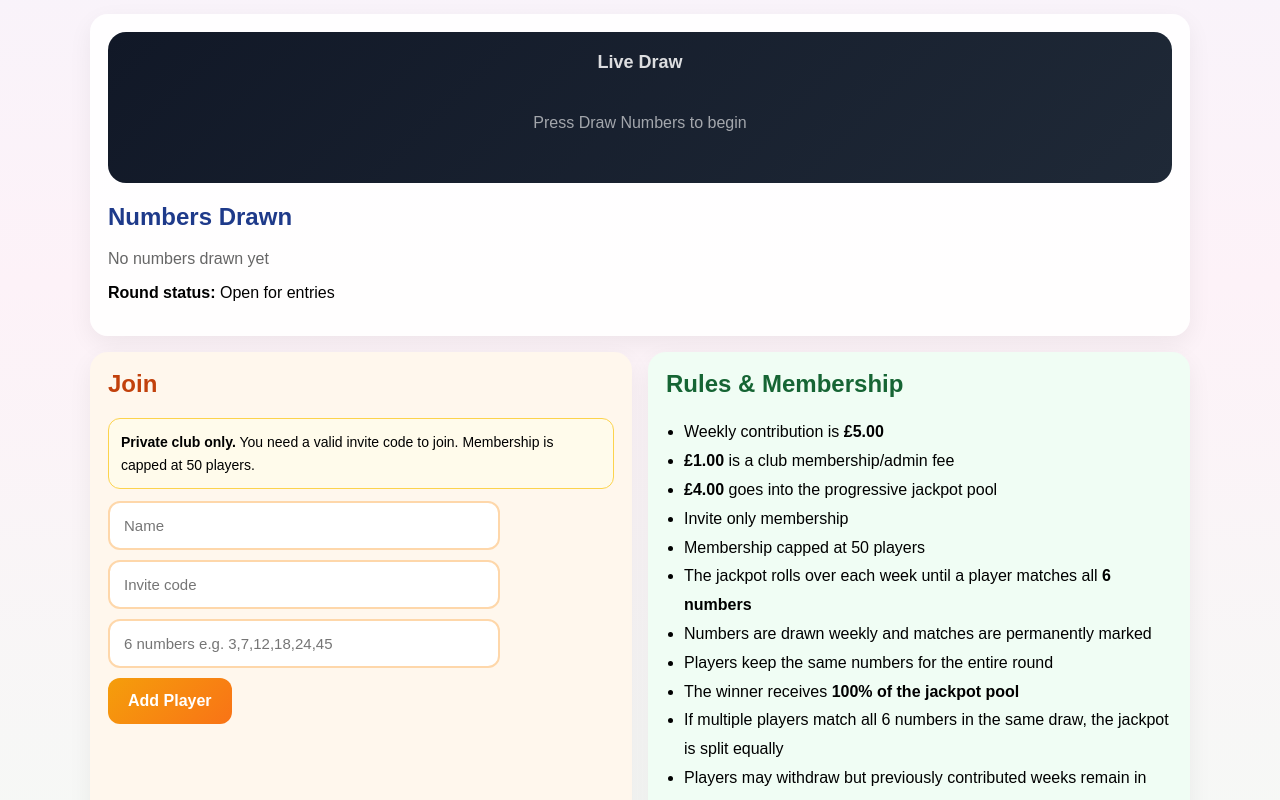
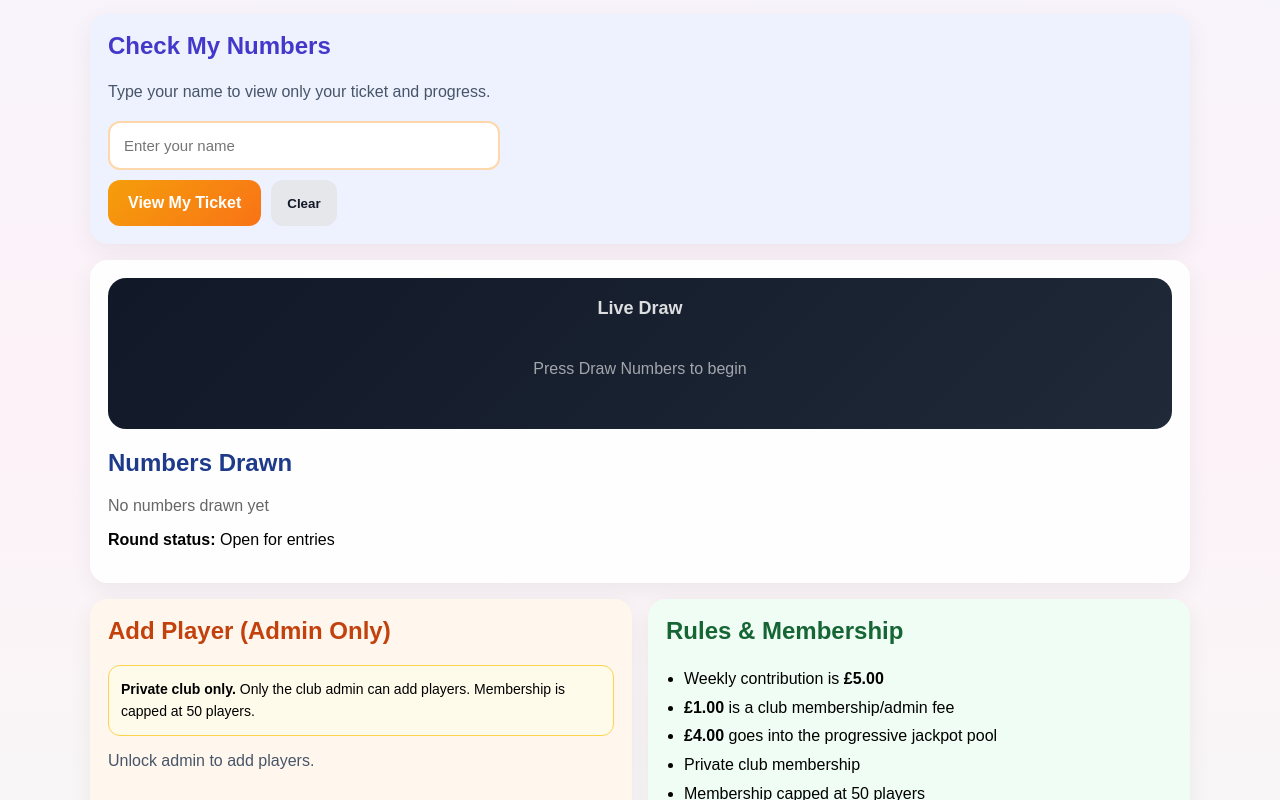
Before and after one commit to Spwindows/WP-Bingo2, a React (Vite) app: page / in a window 1280 px wide. Shown: the part 700-1500 px from the top of the page. Built offline with nearby package versions, Linux system fonts and the light colour scheme.

Commit message:
Update App.jsx

```diff
--- a/src/App.jsx
+++ b/src/App.jsx
@@ -5,9 +5,8 @@ const JACKPOT_FEE = 4;
 const WEEKLY_TOTAL = MEMBERSHIP_FEE + JACKPOT_FEE;
 const CURRENCY = "£";
 const ADMIN_PIN = "1234";
-const INVITE_CODE = "BINGO2026";
 const MAX_PLAYERS = 50;
-const STORAGE_KEY = "wp-bingo-club-v9";
+const STORAGE_KEY = "wp-bingo-club-v10";
 
 function randomDraw() {
   const nums = [];
@@ -53,7 +52,6 @@ export default function App() {
   const [drawn, setDrawn] = useState([]);
   const [name, setName] = useState("");
   const [nums, setNums] = useState("");
-  const [invite, setInvite] = useState("");
   const [week, setWeek] = useState(1);
 
   const [winnerFound, setWinnerFound] = useState(false);
@@ -71,6 +69,9 @@ export default function App() {
   const [autoDrawDay, setAutoDrawDay] = useState("Friday");
   const [autoDrawTime, setAutoDrawTime] = useState("19:00");
   const [lastAutoDrawStamp, setLastAutoDrawStamp] = useState("");
+
+  const [playerLookup, setPlayerLookup] = useState("");
+  const [selectedPlayerName, setSelectedPlayerName] = useState("");
 
   useEffect(() => {
     const raw = localStorage.getItem(STORAGE_KEY);
@@ -91,6 +92,7 @@ export default function App() {
       setAutoDrawDay(saved.autoDrawDay || "Friday");
       setAutoDrawTime(saved.autoDrawTime || "19:00");
       setLastAutoDrawStamp(saved.lastAutoDrawStamp || "");
+      setSelectedPlayerName(saved.selectedPlayerName || "");
     } catch {
       // ignore bad saved data
     }
@@ -113,6 +115,7 @@ export default function App() {
         autoDrawDay,
         autoDrawTime,
         lastAutoDrawStamp,
+        selectedPlayerName,
       })
     );
   }, [
@@ -129,6 +132,7 @@ export default function App() {
     autoDrawDay,
     autoDrawTime,
     lastAutoDrawStamp,
+    selectedPlayerName,
   ]);
 
   const roundStarted = drawn.length > 0;
@@ -155,6 +159,15 @@ export default function App() {
 
   const winnerPrizeEach =
     winnerNames.length > 0 ? currentJackpot / winnerNames.length : currentJackpot;
+
+  const selectedPlayer = useMemo(() => {
+    if (!selectedPlayerName.trim()) return null;
+    return (
+      players.find(
+        (p) => p.name.toLowerCase() === selectedPlayerName.trim().toLowerCase()
+      ) || null
+    );
+  }, [players, selectedPlayerName]);
 
   useEffect(() => {
     if (!roundStarted) return;
@@ -248,18 +261,18 @@ export default function App() {
   function addPlayer(e) {
     e.preventDefault();
 
+    if (!adminUnlocked) {
+      alert("Unlock admin first");
+      return;
+    }
+
     if (players.length >= MAX_PLAYERS) {
       alert(`Club is full (${MAX_PLAYERS} members max)`);
       return;
     }
 
-    if (invite.trim() !== INVITE_CODE) {
-      alert("Invalid invite code");
-      return;
-    }
-
     if (roundStarted) {
-      alert("No new players can join after the round starts");
+      alert("No new players can be added after the round starts");
       return;
     }
 
@@ -311,7 +324,31 @@ export default function App() {
 
     setName("");
     setNums("");
-    setInvite("");
+  }
+
+  function checkMyNumbers(e) {
+    e.preventDefault();
+
+    if (!playerLookup.trim()) {
+      alert("Enter your name");
+      return;
+    }
+
+    const found = players.find(
+      (p) => p.name.toLowerCase() === playerLookup.trim().toLowerCase()
+    );
+
+    if (!found) {
+      alert("No player found with that name");
+      return;
+    }
+
+    setSelectedPlayerName(found.name);
+  }
+
+  function clearPlayerLookup() {
+    setPlayerLookup("");
+    setSelectedPlayerName("");
   }
 
   function finishDraw(updated, drawIdsForHighlight) {
@@ -493,7 +530,6 @@ export default function App() {
     setLastDrawIds([]);
     setName("");
     setNums("");
-    setInvite("");
     setWeek(1);
     setWinnerFound(false);
     setWinnerNames([]);
@@ -502,6 +538,8 @@ export default function App() {
     setRoundCancelled(false);
     setAutoDrawEnabled(false);
     setLastAutoDrawStamp("");
+    setPlayerLookup("");
+    setSelectedPlayerName("");
   }
 
   return (
@@ -550,7 +588,7 @@ export default function App() {
                 {formatMoney(JACKPOT_FEE)} jackpot
               </div>
               <div style={{ marginTop: 6, opacity: 0.95 }}>
-                Invite only • Max {MAX_PLAYERS} members
+                Private club • Max {MAX_PLAYERS} members
               </div>
             </div>
           </div>
@@ -698,6 +736,44 @@ export default function App() {
           </p>
         </div>
 
+        <div style={{ ...card, background: "#eef2ff" }}>
+          <h2 style={{ marginTop: 0, color: "#4338ca" }}>Check My Numbers</h2>
+          <p style={{ marginTop: 0, color: "#475569", lineHeight: 1.6 }}>
+            Type your name to view only your ticket and progress.
+          </p>
+
+          <form onSubmit={checkMyNumbers}>
+            <input
+              placeholder="Enter your name"
+              value={playerLookup}
+              onChange={(e) => setPlayerLookup(e.target.value)}
+              style={input}
+            />
+            <div style={{ display: "flex", gap: 10, flexWrap: "wrap" }}>
+              <button type="submit" style={bigYellowBtn}>
+                View My Ticket
+              </button>
+              <button type="button" style={greyBtn} onClick={clearPlayerLookup}>
+                Clear
+              </button>
+            </div>
+          </form>
+
+          {selectedPlayer && (
+            <div style={{ marginTop: 16 }}>
+              <PlayerCard
+                player={selectedPlayer}
+                drawn={drawn}
+                week={week}
+                jackpotFee={JACKPOT_FEE}
+                isDrawing={isDrawing}
+                adminUnlocked={false}
+                onWithdraw={() => {}}
+              />
+            </div>
+          )}
+        </div>
+
         <div style={{ ...card, background: "#ffffffee" }}>
           <div
             style={{
@@ -835,7 +911,7 @@ export default function App() {
 
         <div style={twoCol}>
           <div style={{ ...card, background: "#fff7ed" }}>
-            <h2 style={{ marginTop: 0, color: "#c2410c" }}>Join</h2>
+            <h2 style={{ marginTop: 0, color: "#c2410c" }}>Add Player (Admin Only)</h2>
 
             <div
               style={{
@@ -848,8 +924,8 @@ export default function App() {
                 lineHeight: 1.6,
               }}
             >
-              <strong>Private club only.</strong> You need a valid invite code to
-              join. Membership is capped at {MAX_PLAYERS} players.
+              <strong>Private club only.</strong> Only the club admin can add
+              players. Membership is capped at {MAX_PLAYERS} players.
             </div>
 
             {players.length >= MAX_PLAYERS && (
@@ -858,7 +934,9 @@ export default function App() {
               </p>
             )}
 
-            {roundStarted ? (
+            {!adminUnlocked ? (
+              <p style={{ color: "#475569" }}>Unlock admin to add players.</p>
+            ) : roundStarted ? (
               <p style={{ color: "#b91c1c", fontWeight: "bold" }}>
                 Entries closed until next round
               </p>
@@ -868,12 +946,6 @@ export default function App() {
                   placeholder="Name"
                   value={name}
                   onChange={(e) => setName(e.target.value)}
-                  style={input}
-                />
-                <input
-                  placeholder="Invite code"
-                  value={invite}
-                  onChange={(e) => setInvite(e.target.value)}
                   style={input}
                 />
                 <input
@@ -905,7 +977,7 @@ export default function App() {
               <li>
                 <strong>{formatMoney(JACKPOT_FEE)}</strong> goes into the progressive jackpot pool
               </li>
-              <li>Invite only membership</li>
+              <li>Private club membership</li>
               <li>Membership capped at {MAX_PLAYERS} players</li>
               <li>
                 The jackpot rolls over each week until a player matches all <strong>6 numbers</strong>
@@ -927,90 +999,18 @@ export default function App() {
             <p style={{ color: "#666" }}>No players added yet</p>
           ) : (
             <div style={playersGrid}>
-              {players.map((p) => {
-                const hits = p.numbers.filter((n) =>
-                  drawn.some((d) => d.value === n)
-                );
-                const active = isActive(p);
-                const paidWeeks = getWeeksPaid(p);
-                const jackpotPaid = paidWeeks * JACKPOT_FEE;
-
-                return (
-                  <div
-                    key={p.id}
-                    style={{
-                      border: "2px solid #e5e7eb",
-                      borderRadius: 18,
-                      padding: 14,
-                      background: active
-                        ? "linear-gradient(180deg,#ffffff,#eff6ff)"
-                        : "linear-gradient(180deg,#f9fafb,#f3f4f6)",
-                      boxShadow: "0 8px 20px rgba(0,0,0,0.05)",
-                    }}
-                  >
-                    <div
-                      style={{
-                        display: "flex",
-                        justifyContent: "space-between",
-                        gap: 10,
-                        alignItems: "center",
-                        marginBottom: 10,
-                      }}
-                    >
-                      <strong style={{ fontSize: 18 }}>
-                        {p.name} {!active ? "(withdrawn)" : ""}
-                      </strong>
-                      <span style={pill}>{hits.length}/6</span>
-                    </div>
-
-                    <div
-                      style={{
-                        display: "flex",
-                        flexWrap: "wrap",
-                        gap: 8,
-                        marginBottom: 10,
-                      }}
-                    >
-                      {p.numbers.map((n) => {
-                        const matched = drawn.some((d) => d.value === n);
-                        return (
-                          <div
-                            key={n}
-                            style={{
-                              ...ball,
-                              width: 38,
-                              height: 38,
-                              fontSize: 14,
-                              background: matched ? ballColor(n) : "#e5e7eb",
-                              color: matched ? "#fff" : "#111",
-                            }}
-                          >
-                            {n}
-                          </div>
-                        );
-                      })}
-                    </div>
-
-                    <div style={{ color: "#374151", fontSize: 14, lineHeight: 1.6 }}>
-                      <div>Weeks contributed: {paidWeeks}</div>
-                      <div>Jackpot contributed: {formatMoney(jackpotPaid)}</div>
-                      <div>
-                        Status: {active ? "Active" : `Stopped after week ${p.leftAfterWeek}`}
-                      </div>
-                    </div>
-
-                    <div style={{ marginTop: 10 }}>
-                      <button
-                        style={dangerBtn}
-                        onClick={() => withdrawPlayer(p.id)}
-                        disabled={isDrawing}
-                      >
-                        {!roundStarted ? "Remove" : active ? "Withdraw" : "Withdrawn"}
-                      </button>
-                    </div>
-                  </div>
-                );
-              })}
+              {players.map((player) => (
+                <PlayerCard
+                  key={player.id}
+                  player={player}
+                  drawn={drawn}
+                  week={week}
+                  jackpotFee={JACKPOT_FEE}
+                  isDrawing={isDrawing}
+                  adminUnlocked={adminUnlocked}
+                  onWithdraw={() => withdrawPlayer(player.id)}
+                />
+              ))}
             </div>
           )}
         </div>
@@ -1074,6 +1074,98 @@ export default function App() {
           }
         }
       `}</style>
+    </div>
+  );
+}
+
+function PlayerCard({
+  player,
+  drawn,
+  week,
+  jackpotFee,
+  isDrawing,
+  adminUnlocked,
+  onWithdraw,
+}) {
+  const hits = player.numbers.filter((n) =>
+    drawn.some((d) => d.value === n)
+  );
+  const active = player.leftAfterWeek === null;
+  const paidWeeks = player.leftAfterWeek !== null ? player.leftAfterWeek : week;
+  const jackpotPaid = paidWeeks * jackpotFee;
+
+  return (
+    <div
+      style={{
+        border: "2px solid #e5e7eb",
+        borderRadius: 18,
+        padding: 14,
+        background: active
+          ? "linear-gradient(180deg,#ffffff,#eff6ff)"
+          : "linear-gradient(180deg,#f9fafb,#f3f4f6)",
+        boxShadow: "0 8px 20px rgba(0,0,0,0.05)",
+      }}
+    >
+      <div
+        style={{
+          display: "flex",
+          justifyContent: "space-between",
+          gap: 10,
+          alignItems: "center",
+          marginBottom: 10,
+        }}
+      >
+        <strong style={{ fontSize: 18 }}>
+          {player.name} {!active ? "(withdrawn)" : ""}
+        </strong>
+        <span style={pill}>{hits.length}/6</span>
+      </div>
+
+      <div
+        style={{
+          display: "flex",
+          flexWrap: "wrap",
+          gap: 8,
+          marginBottom: 10,
+        }}
+      >
+        {player.numbers.map((n) => {
+          const matched = drawn.some((d) => d.value === n);
+          return (
+            <div
+              key={n}
+              style={{
+                ...ball,
+                width: 38,
+                height: 38,
+                fontSize: 14,
+                background: matched ? ballColor(n) : "#e5e7eb",
+                color: matched ? "#fff" : "#111",
+              }}
+            >
+              {n}
+            </div>
+          );
+        })}
+      </div>
+
+      <div style={{ color: "#374151", fontSize: 14, lineHeight: 1.6 }}>
+        <div>Weeks contributed: {paidWeeks}</div>
+        <div>Jackpot contributed: {formatMoney(jackpotPaid)}</div>
+        <div>Status: {active ? "Active" : `Stopped after week ${player.leftAfterWeek}`}</div>
+      </div>
+
+      {adminUnlocked && (
+        <div style={{ marginTop: 10 }}>
+          <button
+            style={dangerBtn}
+            onClick={onWithdraw}
+            disabled={isDrawing}
+          >
+            {!drawn.length ? "Remove" : active ? "Withdraw" : "Withdrawn"}
+          </button>
+        </div>
+      )}
     </div>
   );
 }
```
